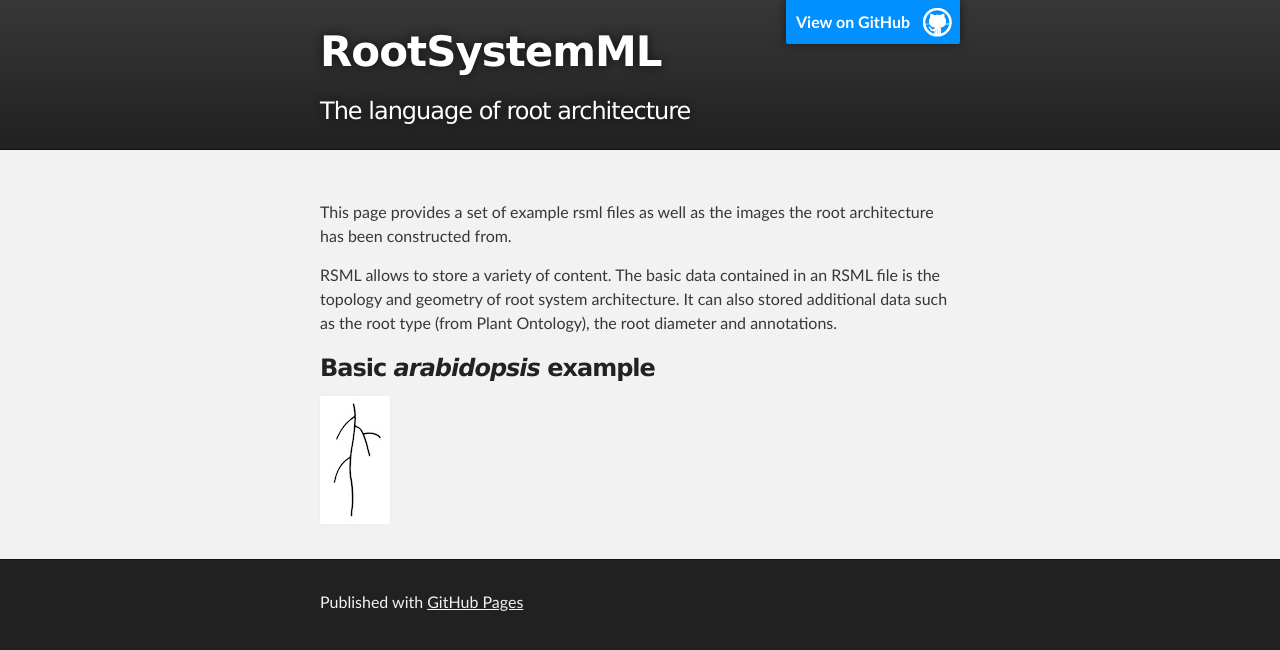
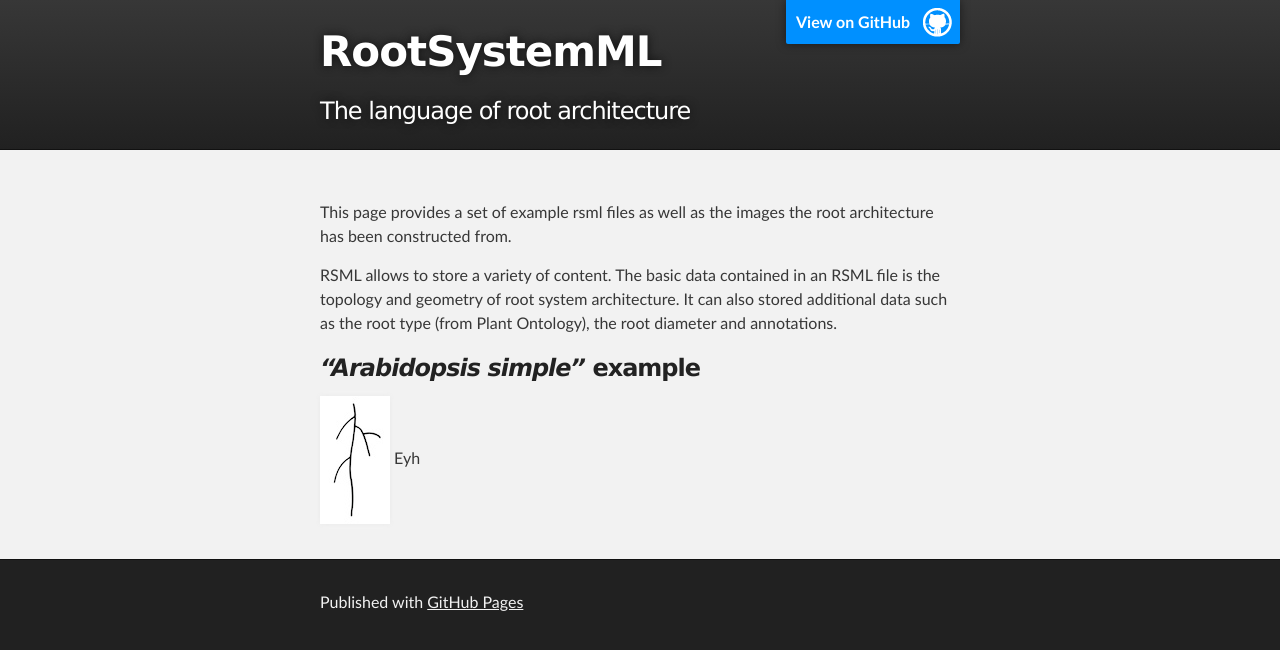
Before and after one commit to RootSystemML/RootSystemML.github.io, a Jekyll site: the page built from examples.md, in a window 1280 px wide. Shown: the top 650 px of the page. Built offline with Jekyll 4.4.1, drawn with Linux system fonts in a browser that asks for light colours.

Commit message:
example image test4

```diff
--- a/examples.md
+++ b/examples.md
@@ -7,6 +7,7 @@ This page provides a set of example rsml files as well as the images the root ar
 
 RSML allows to store a variety of content. The basic data contained in an RSML file is the topology and geometry of root system architecture. It can also stored additional data such as the root type (from Plant Ontology), the root diameter and annotations.
 
-###Basic *arabidopsis* example
+###*"Arabidopsis simple"* example
 
 [![arabidopsis-simple](images/examples/arabidopsis_simple_tb.jpg)](images/examples/arabidopsis_simple.tif)
+Eyh
```
